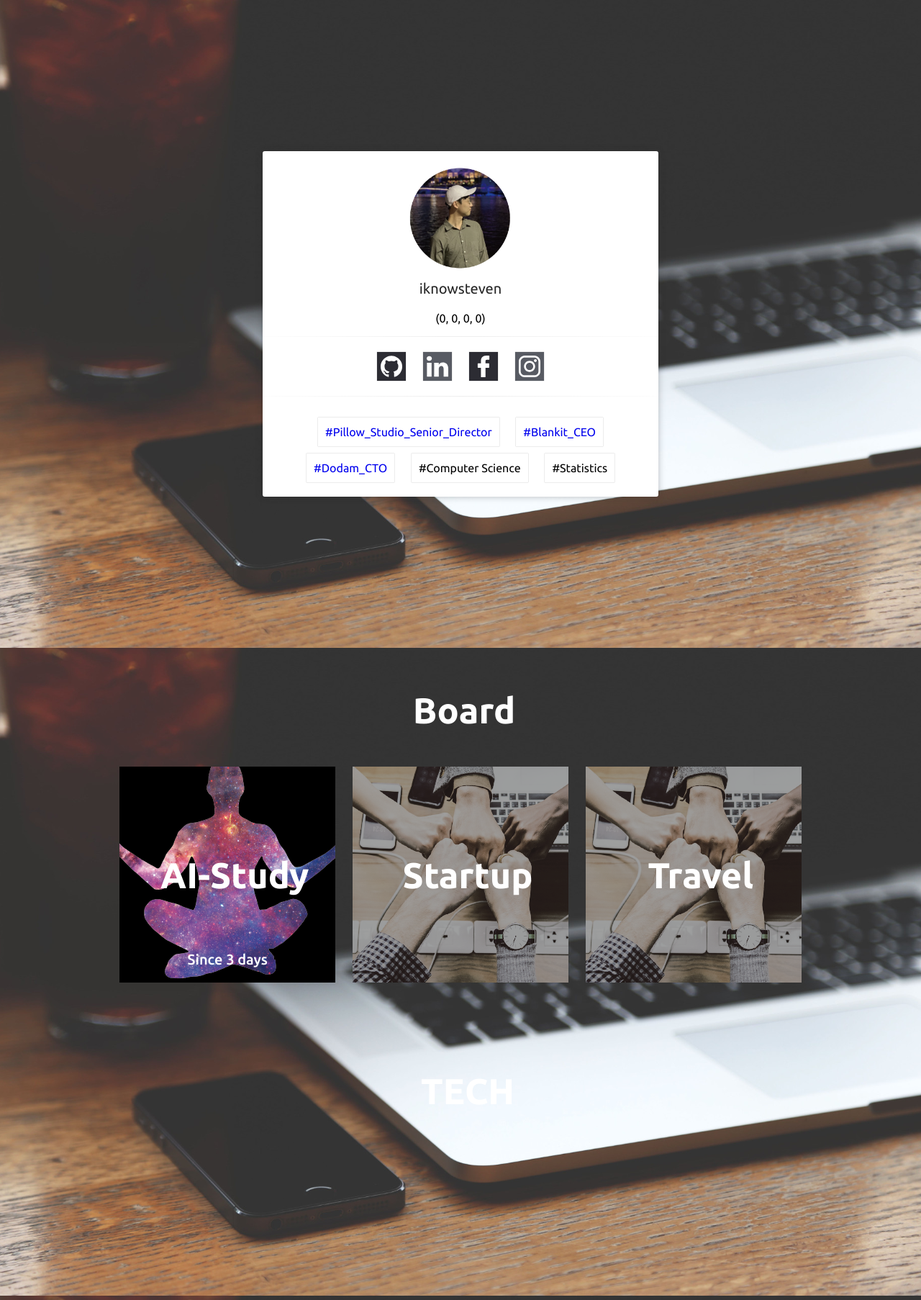
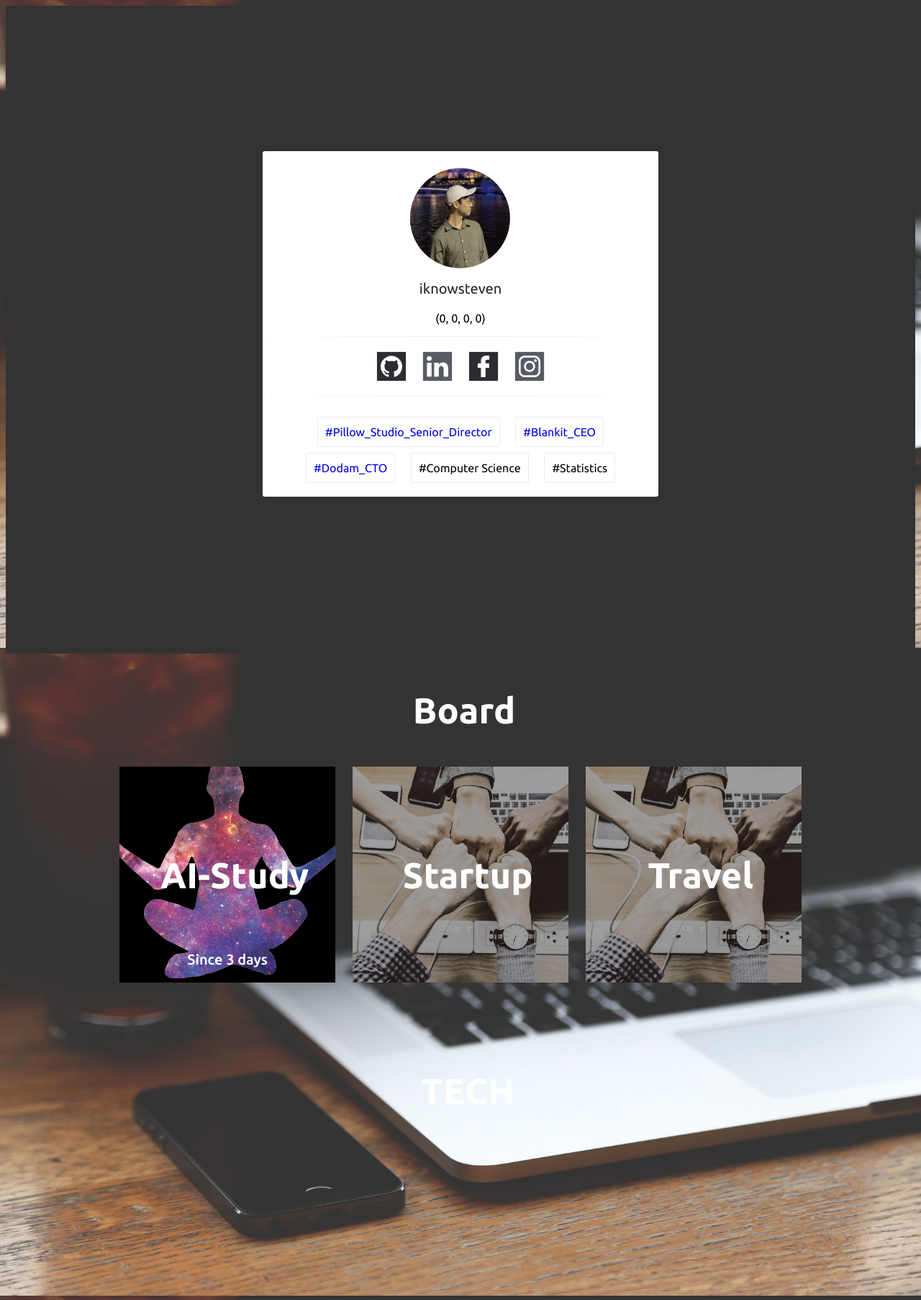
Before and after one commit to iknowSteven/iknowSteven.github.io, a Jekyll site: the page built from index.md, in a window 1280 px wide. Shown: the whole page at 72% size. Built offline with Jekyll 4.4.1, drawn with Linux system fonts in a browser that asks for light colours; our own code applies the rules of GitHub Pages for plain Markdown files.

Commit message:
no message

```diff
--- a/assets/css/home.css
+++ b/assets/css/home.css
@@ -14,6 +14,7 @@ html {
     width: 100%;
     height: 100vh;
     margin: auto;
+    background: #333333;
 }
 
 #home_main {
```
